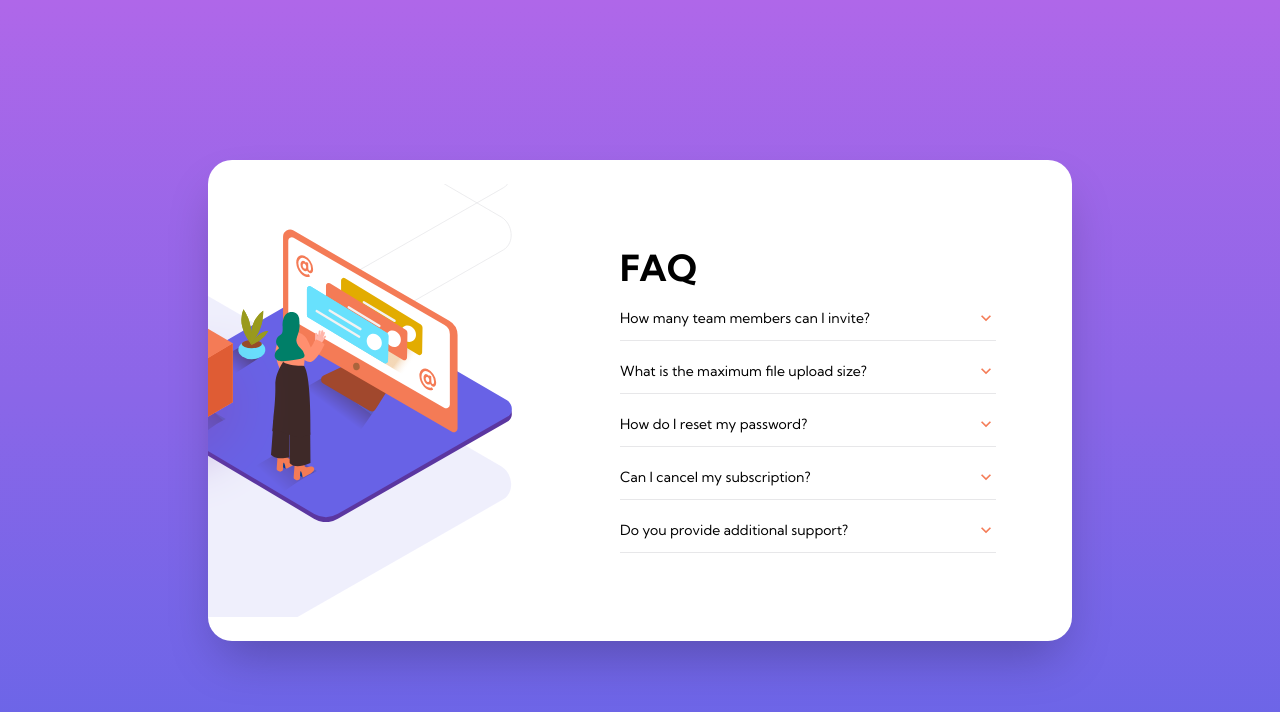
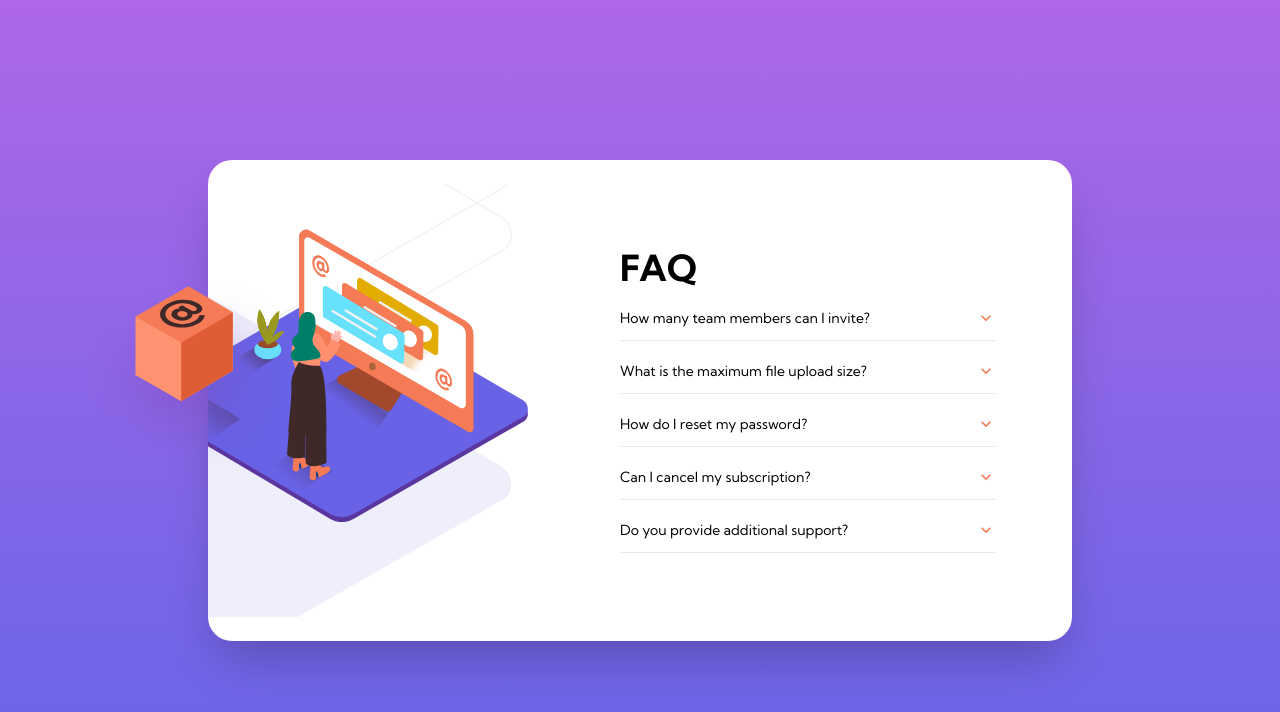
Before and after one commit to moutafatin1/frontendmentor-challenges, a Next.js app: page /faq-accordion-card in a window 1280 px wide. Shown: the top 712 px of the page. Built offline with nearby package versions, Linux system fonts and the light colour scheme.

Commit message:
correct box position

```diff
--- a/src/pages/faq-accordion-card.tsx
+++ b/src/pages/faq-accordion-card.tsx
@@ -63,7 +63,8 @@ const FaqAccordionCard = () => {
         {/* Desktop Image */}
 
         <section className="relative hidden lg:flex w-1/2 overflow-hidden z-20">
-          <figure className="absolute  h-96 w-96 -left-20    z-10">
+          {/* woman */}
+          <figure className="absolute  h-96 w-96 -left-16    z-10">
             <Image
               src="/faq-accordion-card/illustration-woman-online-desktop.svg"
               alt="woman desktop"
@@ -82,8 +83,10 @@ const FaqAccordionCard = () => {
               className=""
             />
           </figure>
+        </section>
         {/* Box */}
-          <figure className="absolute  h-52 w-52 -translate-x-1/2 translate-y-1/2 z-20 -left-6 top-6">
+
+        <figure className="absolute h-52 w-52 translate-x-1/2 translate-y-1/2 z-20 -left-6 top-44">
           <Image
             src="/faq-accordion-card/illustration-box-desktop.svg"
             alt="woman mobile"
@@ -92,7 +95,6 @@ const FaqAccordionCard = () => {
             className="shadow-2xl "
           />
         </figure>
-        </section>
         <section className="mt-36 lg:w-1/2 lg:my-16   ">
           <h1 className="text-center text-3xl font-bold lg:text-left lg:text-4xl ml-3">
             FAQ
```
Lines whose indentation alone changed are shown as unchanged.
